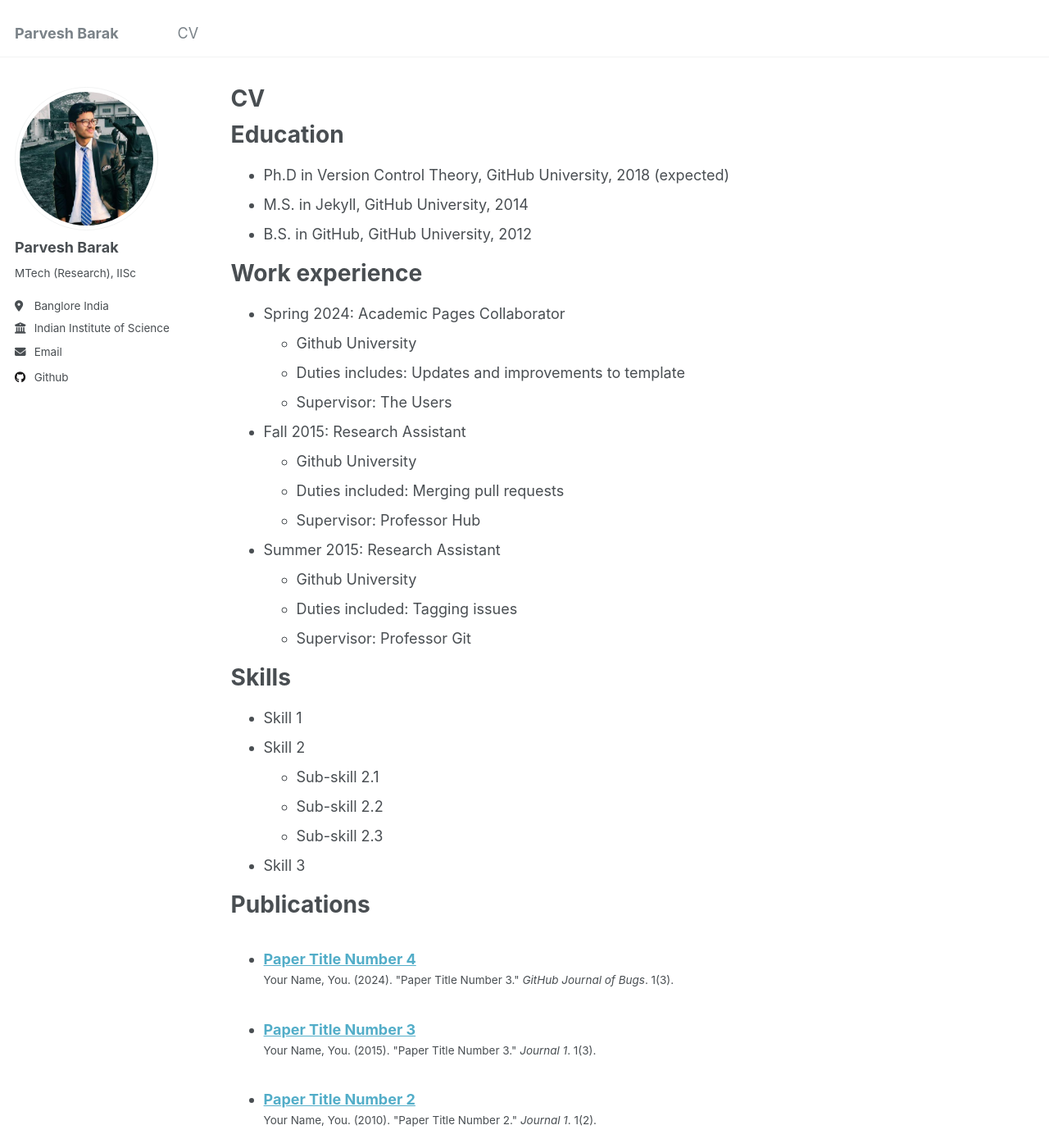
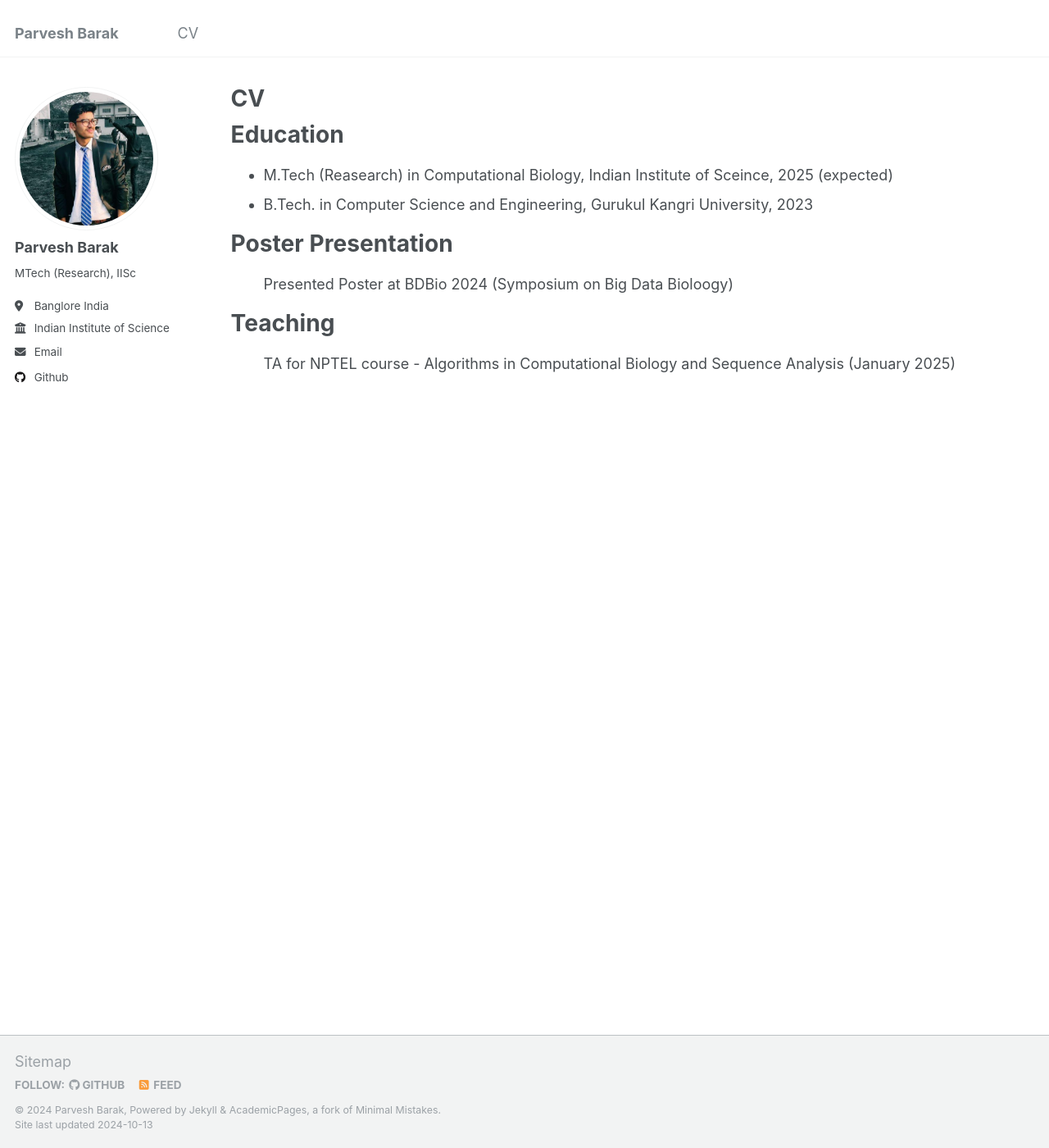
Before and after one commit to parveshbarak/parveshbarak.github.io, a Jekyll site: the page built from _pages/cv.md, in a window 1280 px wide and 1400 px high. Shown: the whole window at 82% size. Built offline with Jekyll 4.4.1, drawn with Linux system fonts in a browser that asks for light colours; some of the changed text lies outside the part shown.

Commit message:
updated cv on website

```diff
--- a/_pages/cv.md
+++ b/_pages/cv.md
@@ -11,11 +11,11 @@ redirect_from:
 
 Education
 ======
-* Ph.D in Version Control Theory, GitHub University, 2018 (expected)
-* M.S. in Jekyll, GitHub University, 2014
-* B.S. in GitHub, GitHub University, 2012
+<!-- * Ph.D in Version Control Theory, GitHub University, 2018 (expected) -->
+* M.Tech (Reasearch) in Computational Biology, Indian Institute of Sceince, 2025 (expected)
+* B.Tech. in Computer Science and Engineering, Gurukul Kangri University, 2023
 
-Work experience
+<!-- Work experience
 ======
 * Spring 2024: Academic Pages Collaborator
   * Github University
@@ -30,9 +30,9 @@ Work experience
 * Summer 2015: Research Assistant
   * Github University
   * Duties included: Tagging issues
-  * Supervisor: Professor Git
+  * Supervisor: Professor Git -->
 
-Skills
+<!-- Skills
 ======
 * Skill 1
 * Skill 2
@@ -51,14 +51,22 @@ Talks
 ======
   <ul>{% for post in site.talks reversed %}
     {% include archive-single-talk-cv.html  %}
-  {% endfor %}</ul>
+  {% endfor %}</ul> -->
+
+Poster Presentation
+======
+  <ul>Presented Poster at BDBio 2024 (Symposium on Big Data Bioloogy)</ul>
 
 Teaching
 ======
+  <ul>TA for NPTEL course - Algorithms in Computational Biology and Sequence Analysis (January 2025)</ul>
+
+<!-- Teaching
+======
   <ul>{% for post in site.teaching reversed %}
     {% include archive-single-cv.html %}
-  {% endfor %}</ul>
+  {% endfor %}</ul> -->
 
-Service and leadership
+<!-- Service and leadership
 ======
-* Currently signed in to 43 different slack teams
+* Currently signed in to 43 different slack teams -->
```
